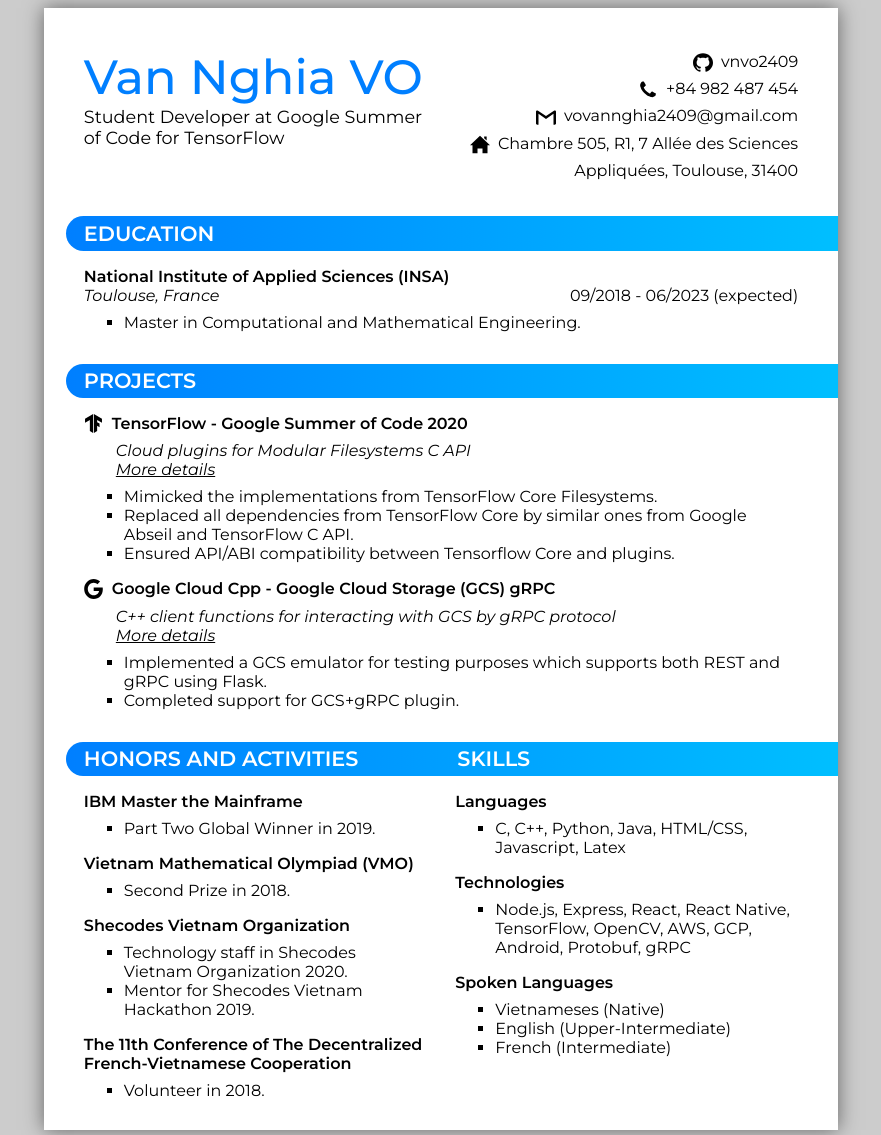
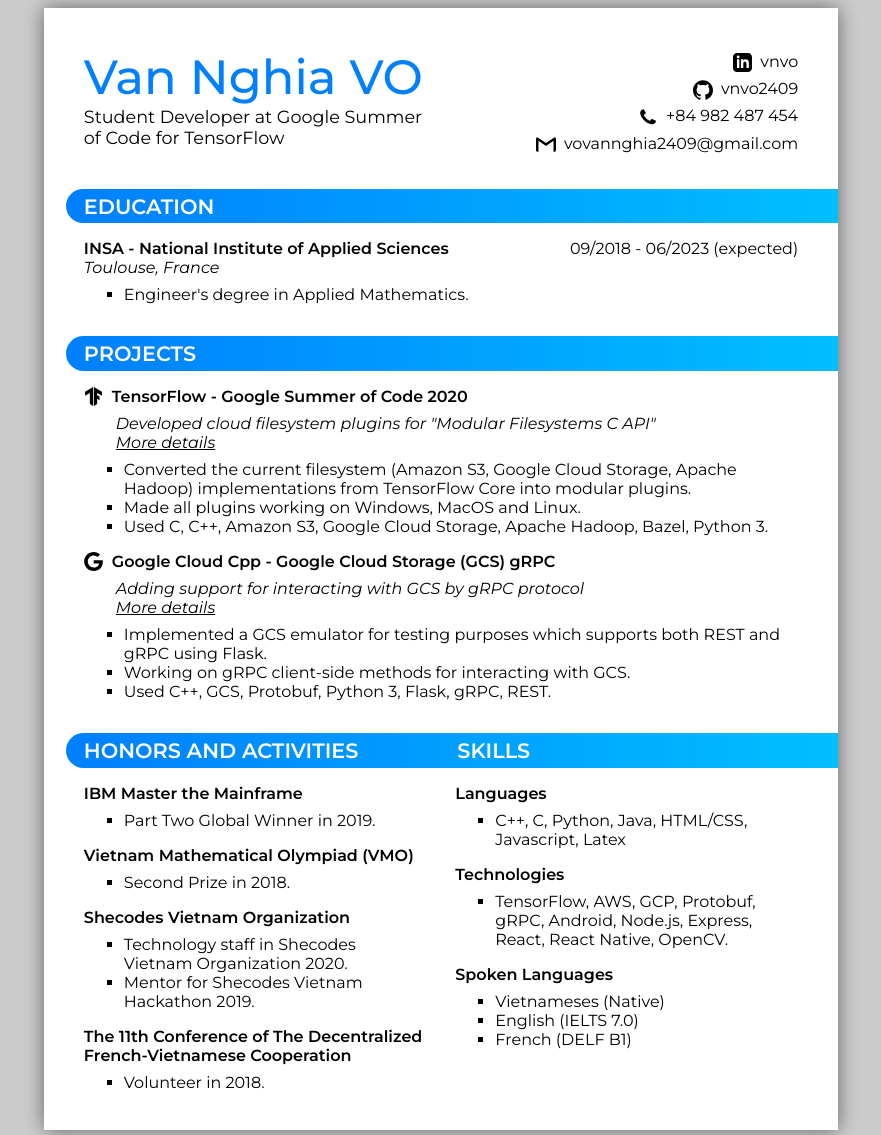
Before and after one commit to vnvo2409/portfolio, a plain HTML site: page cv/index.html in a window 1280 px wide. Shown: the top 1135 px of the page, without its empty margins (199-1080 px from the left). Drawn offline with Linux system fonts and the light colour scheme.

Commit message:
update 4/1/2021

```diff
--- a/cv/index.css
+++ b/cv/index.css
@@ -37,7 +37,7 @@
   body,
   page {
     margin: 0 !important;
-    box-shadow: 0 !important;
+    box-shadow: none !important;
   }
 }
 
@@ -143,11 +143,10 @@
 
 .school-name {
   font-weight: 600;
-  flex: 0 0 100%;
-  width: 100%;
 }
 
 .school-region {
+  width: 100%;
   font-style: italic;
 }
 
--- a/cv/index.html
+++ b/cv/index.html
@@ -17,22 +17,22 @@
         <div id="summary-description">Student Developer at Google Summer of Code for TensorFlow</div>
       </div>
       <div id="contact-box" class="text-right">
-        <a href="https://github.com/vnvo2409" class="contact-link">
+        <a href="https://www.linkedin.com/in/vnvo/" target="_blank" rel="noopener noreferrer" class="contact-link">
+          <img src="../res/linkedin_icon.svg" class="icon">
+          &nbsp;vnvo
+        </a>
+        <a href="https://github.com/vnvo2409" target="_blank" rel="noopener noreferrer" class="contact-link">
           <img src="../res/github_icon.svg" class="icon">
           &nbsp;vnvo2409
         </a>
-        <a href="tel:+84982487454" class="contact-link">
+        <a href="tel:+84982487454" target="_blank" rel="noopener noreferrer" class="contact-link">
           <img src="../res/phone_icon.svg" class="icon">
           &nbsp;+84 982 487 454
         </a>
-        <a href="mailto:vovannghia2409@gmail.com" class="contact-link">
+        <a href="mailto:vovannghia2409@gmail.com" target="_blank" rel="noopener noreferrer" class="contact-link">
           <img src="../res/gmail_icon.svg" class="icon">
           &nbsp;vovannghia2409@gmail.com
         </a>
-        <div class="contact-link">
-          <img src="../res/home_icon.svg" class="icon">
-          &nbsp;Chambre 505, R1, 7 Allée des Sciences Appliquées, Toulouse, 31400
-        </div>
       </div>
     </header>
     <main>
@@ -43,17 +43,19 @@
         <ul class="article-list">
           <li class="article-list-item">
             <div class="education-title">
-              <div class="school-name">National Institute of Applied Sciences (INSA)</div>
-              <div class="school-region">Toulouse, France</div>
+              <div class="school-name">INSA - National Institute of Applied Sciences</div>
               <time class="school-begin" datetime="2018-09-01">09/2018</time>
               &nbsp;
               <span>-</span>
               &nbsp;
               <time class="school-end" datetime="2023-06-01">06/2023 (expected)</time>
+              <div class="school-region">Toulouse, France</div>
             </div>
             <ul class="descriptions">
-              <!-- <li>Expected graduation date in <time datetime="2023-06-01">June 2023</time>.</li> -->
-              <li>Master in Computational and Mathematical Engineering.</li>
+              <li><a href="https://en.wikipedia.org/wiki/Diplôme_d%27Ingénieur" target="_blank"
+                  rel="noopener noreferrer">Engineer's degree</a> in
+                Applied Mathematics.
+              </li>
             </ul>
           </li>
         </ul>
@@ -70,16 +72,18 @@
               TensorFlow - Google Summer of Code 2020
             </div>
             <div class="project-summary">
-              Cloud plugins for Modular Filesystems C API<br>
-              <a href="https://summerofcode.withgoogle.com/projects/5496552598011904"
-                style="text-decoration: underline;">More details</a>
+              Developed cloud filesystem plugins for <a href="https://github.com/tensorflow/community/pull/101"
+                target="_blank" rel="noopener noreferrer">"Modular
+                Filesystems C API"</a><br>
+              <a href="https://summerofcode.withgoogle.com/projects/5496552598011904" target="_blank"
+                rel="noopener noreferrer" style="text-decoration: underline;">More details</a>
             </div>
             <ul class="descriptions">
-              <li>Mimicked the implementations from TensorFlow Core Filesystems.</li>
-              <li>Replaced all dependencies from TensorFlow Core by similar ones from Google Abseil and TensorFlow C
-                API.
+              <li>Converted the current filesystem (Amazon S3, Google Cloud Storage, Apache Hadoop) implementations
+                from TensorFlow Core into modular plugins.</li>
+              <li>Made all plugins working on Windows, MacOS and Linux.
               </li>
-              <li>Ensured API/ABI compatibility between Tensorflow Core and plugins.</li>
+              <li>Used C, C++, Amazon S3, Google Cloud Storage, Apache Hadoop, Bazel, Python 3.</li>
             </ul>
           </li>
           <li class="article-list-item">
@@ -89,13 +93,16 @@
               Google Cloud Cpp - Google Cloud Storage (GCS) gRPC
             </div>
             <div class="project-summary">
-              C++ client functions for interacting with GCS by gRPC protocol<br>
-              <a href="https://github.com/googleapis/google-cloud-cpp/issues/4751"
-                style="text-decoration: underline;">More details</a>
+              Adding support for interacting with GCS by gRPC protocol<br>
+              <a href="https://github.com/googleapis/google-cloud-cpp/milestone/22" target="_blank"
+                rel="noopener noreferrer" style="text-decoration: underline;">More details</a>
             </div>
             <ul class="descriptions">
-              <li>Implemented a GCS emulator for testing purposes which supports both REST and gRPC using Flask.</li>
-              <li>Completed support for GCS+gRPC plugin.</li>
+              <li><a href="https://github.com/googleapis/google-cloud-cpp/issues/4751" target="_blank"
+                  rel="noopener noreferrer">Implemented a GCS emulator for testing purposes which supports both REST and
+                  gRPC using Flask.</a></li>
+              <li>Working on gRPC client-side methods for interacting with GCS.</li>
+              <li>Used C++, GCS, Protobuf, Python 3, Flask, gRPC, REST.</li>
             </ul>
           </li>
         </ul>
@@ -110,7 +117,9 @@
             <li class="article-list-item">
               <div class="skill-title">IBM Master the Mainframe</div>
               <ul class="descriptions">
-                <li>Part Two Global Winner in 2019.</li>
+                <li><a href="https://mtm2019.mybluemix.net/references/references_challenge_overview.html"
+                    target="_blank" rel="noopener noreferrer">Part Two
+                    Global Winner in 2019.</a></li>
               </ul>
             </li>
             <li class="article-list-item">
@@ -139,21 +148,21 @@
             <li class="article-list-item">
               <div class="skill-title">Languages</div>
               <ul class="descriptions">
-                <li>C, C++, Python, Java, HTML/CSS, Javascript, Latex</li>
+                <li>C++, C, Python, Java, HTML/CSS, Javascript, Latex</li>
               </ul>
             </li>
             <li class="article-list-item">
               <div class="skill-title">Technologies</div>
               <ul class="descriptions">
-                <li>Node.js, Express, React, React Native, TensorFlow, OpenCV, AWS, GCP, Android, Protobuf, gRPC</li>
+                <li>TensorFlow, AWS, GCP, Protobuf, gRPC, Android, Node.js, Express, React, React Native, OpenCV.</li>
               </ul>
             </li>
             <li class="article-list-item">
               <div class="skill-title">Spoken Languages</div>
               <ul class="descriptions">
                 <li>Vietnameses (Native)</li>
-                <li>English (Upper-Intermediate)</li>
-                <li>French (Intermediate)</li>
+                <li>English (IELTS 7.0)</li>
+                <li>French (DELF B1)</li>
               </ul>
             </li>
           </ul>
```
Also changed, not shown: 1 other file.
